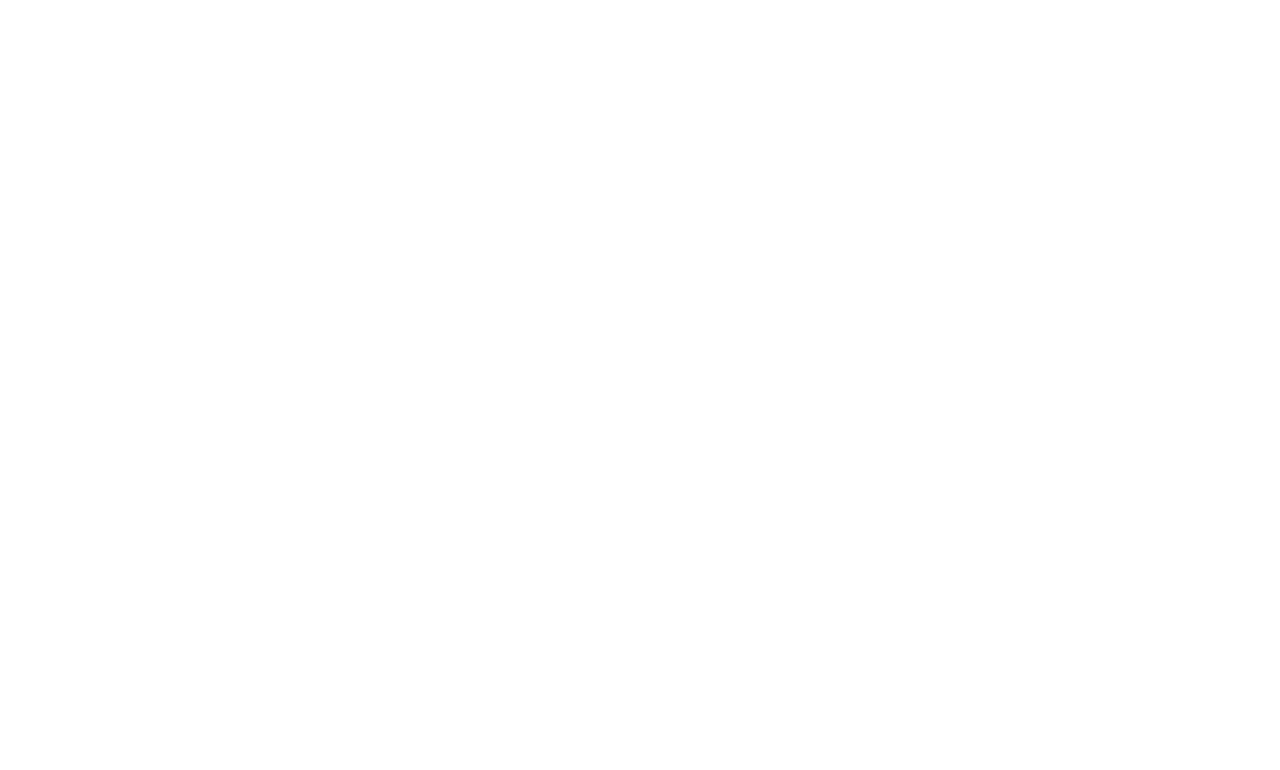
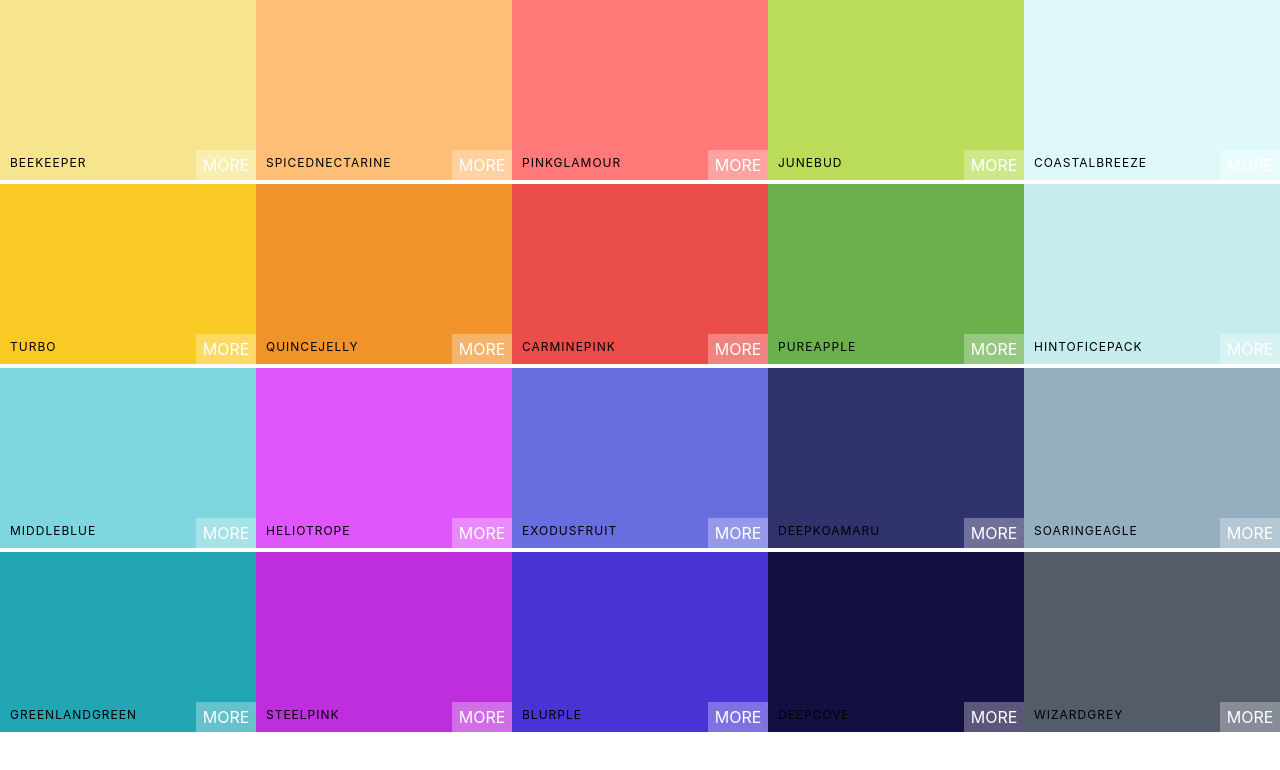
Before and after one commit to RedBalloon24/react-colors, a React (Create React App) app in the folder react-colors/: page / in a window 1280 px wide. Shown: the top 770 px of the page. Built offline with nearby package versions, Linux system fonts and the light colour scheme.

Commit message:
add colorboxes

```diff
--- a/react-colors/src/App.js
+++ b/react-colors/src/App.js
@@ -5,7 +5,7 @@
 function App() {
   return (
     <div className="App">
-      <Palette palette={seedPalettes[4]} />
+      <Palette { ...seedPalettes[4] } />
     </div>
   );
 }
--- /dev/null
+++ b/react-colors/src/components/ColorBox.css
@@ -0,0 +1,60 @@
+.ColorBox {
+    width: 20%;
+    height: 25%;
+    margin: 0 auto;
+    display: inline-block;
+    position: relative;
+    cursor: pointer;
+}
+
+.copy-button {
+    width: 100px;
+    height: 30px;
+    position: absolute;
+    display: inline-block;
+    top: 50%;
+    left: 50%;
+    margin-left: -50px;
+    margin-top: -15px;
+    text-align: center;
+    outline: none;
+    background: rgba(255, 255, 255, 0.3);
+    font-size: 1rem;
+    line-height: 30px;
+    color: white;
+    text-transform: uppercase;
+    border: none;
+    opacity: 0;
+}
+
+.ColorBox:hover .copy-button {
+    opacity: 1;
+    transition: 0.5s;
+}
+
+.box-content {
+    position: absolute;
+    width: 100%;
+    left: 0px;
+    bottom: 0px;
+    padding: 10px;
+    color: black;
+    letter-spacing: 1px;
+    text-transform: uppercase;
+    font-size: 12px;
+}
+
+.see-more {
+    position: absolute;
+    background: rgba(255, 255, 255, 0.3);
+    border: none;
+    right: 0px;
+    bottom: 0px;
+    color: white;
+    width: 60px;
+    height: 30px;
+    text-align: center;
+    line-height: 30px;
+    text-transform: uppercase;
+    white-space: nowrap;
+}
--- /dev/null
+++ b/react-colors/src/components/ColorBox.js
@@ -0,0 +1,19 @@
+import React, { Component } from 'react'
+import './ColorBox.css'
+
+export default class ColorBox extends Component {
+    render() {
+        const { background, name } = this.props;
+        return (
+            <div className="ColorBox" style={{ background: background}}>
+                <div className="copy-container">
+                    <div className="box-content">
+                        <span>{name}</span>
+                    </div>
+                    <button className="copy-button">Copy</button>
+                </div>
+                <span className="see-more">More</span>
+            </div>
+        )
+    }
+}
--- /dev/null
+++ b/react-colors/src/components/Palette.css
@@ -0,0 +1,7 @@
+.Palette {
+    height: 100vh;
+}
+
+.Palette-colors {
+    height: 90%;
+}
--- a/react-colors/src/components/Palette.js
+++ b/react-colors/src/components/Palette.js
@@ -1,12 +1,18 @@
 import React, { Component } from 'react'
+import ColorBox from './ColorBox'
+import './Palette.css'
+
 
 export default class Palette extends Component {
     render() {
+        const colorBoxes = this.props.colors.map(color => (
+            <ColorBox background={color.color} name={color.name} />
+        ));
         return (
             <div className="Palette">
                 {/* Navbar goes here */}
                 <div className="Palette-colors">
-                    {/* Color boxes goes here */}
+                    {colorBoxes}
                 </div>
             </div>
         )
```
